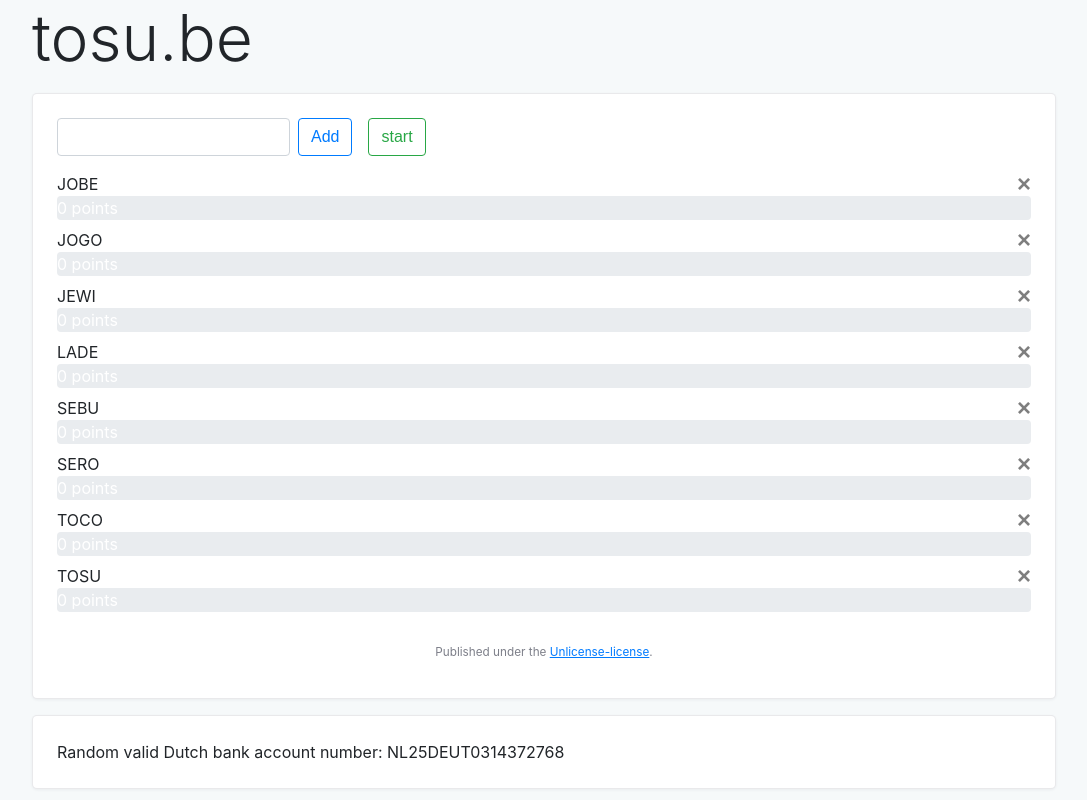
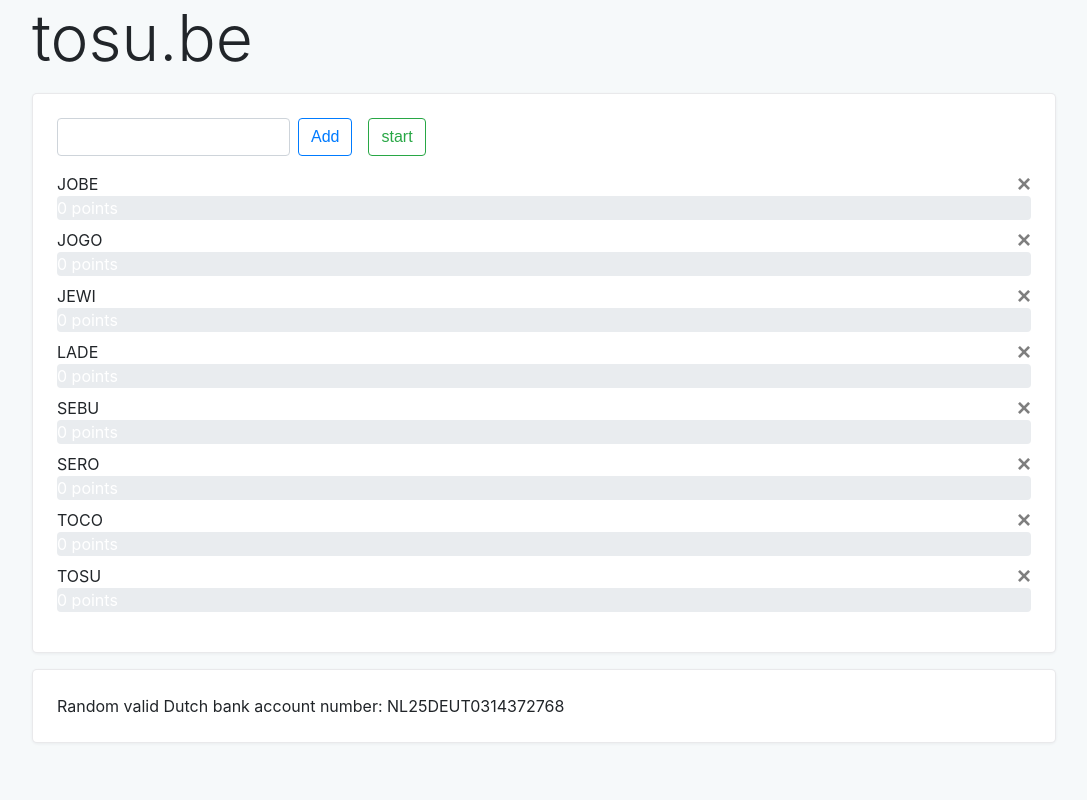
Before and after one commit to TomDeS/tosu, an Angular app: page / in a window 1280 px wide. Shown: the whole page, without its empty margins (96-1183 px from the left). Built offline with nearby package versions, Linux system fonts and the light colour scheme.

Commit message:
removed reference to wrong license

```diff
--- a/src/app/components/player/player.component.html
+++ b/src/app/components/player/player.component.html
@@ -28,9 +28,5 @@
   </ul>
 
   <p id="history">
-
-  </p>
-  <p class="disclaimer">
-    Published under the <a href="http://unlicense.org/" target="_blank">Unlicense-license</a>.
   </p>
 </div>
```
